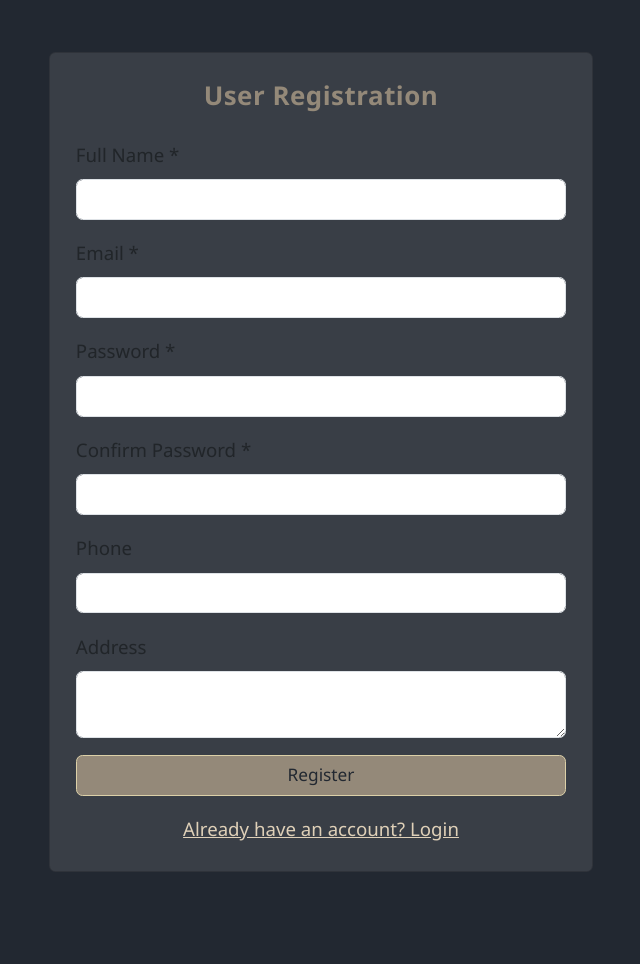
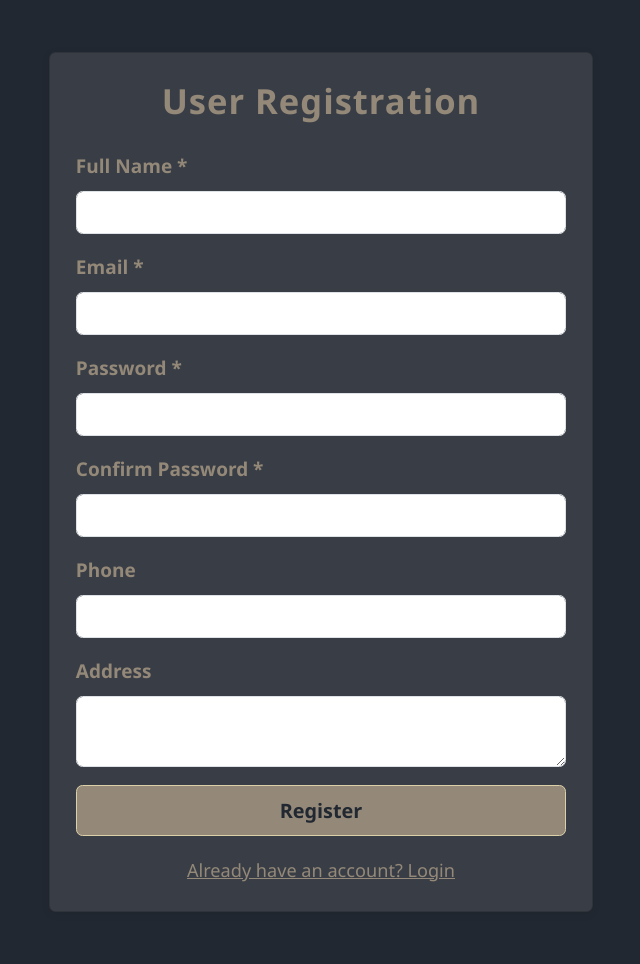
Before and after one commit to property360-2/karaoke-rental-system, a PHP site: page /user/register.php in a window 1280 px wide. Shown: the part 66-1030 px from the top of the page, without its empty margins (319-959 px from the left). Before the commit the page ends 938 px from the top, so only its background shows below. Run offline with PHP 8.4, Linux system fonts and the light colour scheme.

```diff
--- a/karaoke-rental/admin/dashboard.php
+++ b/karaoke-rental/admin/dashboard.php
@@ -29,7 +29,8 @@ $show_logout = true;
 $user_name = $_SESSION['name'];
 $nav_links = [
     ['url' => 'dashboard.php', 'text' => 'Dashboard', 'active' => basename(__FILE__) === 'dashboard.php'],
-    ['url' => 'manage_units.php', 'text' => 'Manage Units', 'active' => basename(__FILE__) === 'manage_units.php']
+    ['url' => 'manage_units.php', 'text' => 'Manage Units', 'active' => basename(__FILE__) === 'manage_units.php'],
+    ['url' => 'returned_units.php', 'text' => 'Returned Units', 'active' => basename(__FILE__) === 'returned_units.php']
 ];
 include '../includes/header.php';
 ?>
--- a/karaoke-rental/admin/manage_units.php
+++ b/karaoke-rental/admin/manage_units.php
@@ -19,7 +19,8 @@ $show_logout = true;
 $user_name = $_SESSION['name'];
 $nav_links = [
     ['url' => 'dashboard.php', 'text' => 'Dashboard', 'active' => basename(__FILE__) === 'dashboard.php'],
-    ['url' => 'manage_units.php', 'text' => 'Manage Units', 'active' => basename(__FILE__) === 'manage_units.php']
+    ['url' => 'manage_units.php', 'text' => 'Manage Units', 'active' => basename(__FILE__) === 'manage_units.php'],
+    ['url' => 'returned_units.php', 'text' => 'Returned Units', 'active' => basename(__FILE__) === 'returned_units.php']
 ];
 include '../includes/header.php';
 ?>
--- a/karaoke-rental/includes/theme-toggle.js
+++ b/karaoke-rental/includes/theme-toggle.js
@@ -15,6 +15,7 @@ document.addEventListener('DOMContentLoaded', function () {
     const themeToggle = document.getElementById('themeToggle');
     const preferred = getPreferredTheme();
     setTheme(preferred);
+    if (themeToggle) {
         themeToggle.checked = preferred === 'dark';
 
         themeToggle.addEventListener('change', function () {
@@ -29,4 +30,5 @@ document.addEventListener('DOMContentLoaded', function () {
                 themeToggle.checked = e.matches;
             }
         });
+    }
 });
--- a/karaoke-rental/user/register.php
+++ b/karaoke-rental/user/register.php
@@ -27,7 +27,7 @@ if ($_SERVER['REQUEST_METHOD'] === 'POST') {
             $stmt = $conn->prepare('INSERT INTO users (name, email, password, phone, address) VALUES (?, ?, ?, ?, ?)');
             $stmt->bind_param('sssss', $name, $email, $hash, $phone, $address);
             if ($stmt->execute()) {
-                $success = 'Registration successful! <a href="login.php">Login here</a>.';
+                $success = 'Registration successful! <a href="/karaoke-rental\login.php">Login here</a>.';
             } else {
                 $errors[] = 'Registration failed. Please try again.';
             }
@@ -44,44 +44,46 @@ include '../includes/header.php';
 <div class="container py-5">
     <div class="row justify-content-center">
         <div class="col-md-6">
-            <div class="card theme-navbar p-4">
-                <h2 class="mb-4 theme-title text-center">User Registration</h2>
+            <div class="card theme-navbar p-4" style="background: var(--dark-card, #fff); box-shadow: 0 2px 8px rgba(0,0,0,0.08);">
+                <h2 class="mb-4 theme-title text-center" style="font-size:2rem; font-weight:700; color:var(--accent,#222); letter-spacing:1px;">User Registration</h2>
                 <?php if ($errors): ?>
-                    <div class="alert alert-danger">
-                        <?php foreach ($errors as $e) echo $e.'<br>'; ?>
+                    <div class="alert alert-danger" style="font-size:1.1rem; color:#721c24; background:#f8d7da; border:1px solid #f5c6cb; border-radius:4px;">
+                        <?php foreach ($errors as $e) echo '<span style="display:block; margin-bottom:2px;">'.htmlspecialchars($e).'</span>'; ?>
                     </div>
                 <?php endif; ?>
                 <?php if ($success): ?>
-                    <div class="alert alert-success"><?php echo $success; ?></div>
+                    <div class="alert alert-success" style="font-size:1.1rem; color:#155724; background:#d4edda; border:1px solid #c3e6cb; border-radius:4px;">
+                        <?php echo $success; ?>
+                    </div>
                 <?php endif; ?>
                 <form method="post" novalidate>
                     <div class="mb-3">
-                        <label class="form-label">Full Name *</label>
-                        <input type="text" name="name" class="form-control" required value="<?php echo isset($name) ? htmlspecialchars($name) : '' ?>">
+                        <label class="form-label" style="font-size:1.1rem; font-weight:600; color:var(--accent,#222);">Full Name *</label>
+                        <input type="text" name="name" class="form-control" required style="font-size:1.08rem;" value="<?php echo isset($name) ? htmlspecialchars($name) : '' ?>">
                     </div>
                     <div class="mb-3">
-                        <label class="form-label">Email *</label>
-                        <input type="email" name="email" class="form-control" required value="<?php echo isset($email) ? htmlspecialchars($email) : '' ?>">
+                        <label class="form-label" style="font-size:1.1rem; font-weight:600; color:var(--accent,#222);">Email *</label>
+                        <input type="email" name="email" class="form-control" required style="font-size:1.08rem;" value="<?php echo isset($email) ? htmlspecialchars($email) : '' ?>">
                     </div>
                     <div class="mb-3">
-                        <label class="form-label">Password *</label>
-                        <input type="password" name="password" class="form-control" required>
+                        <label class="form-label" style="font-size:1.1rem; font-weight:600; color:var(--accent,#222);">Password *</label>
+                        <input type="password" name="password" class="form-control" required style="font-size:1.08rem;">
                     </div>
                     <div class="mb-3">
-                        <label class="form-label">Confirm Password *</label>
-                        <input type="password" name="confirm" class="form-control" required>
+                        <label class="form-label" style="font-size:1.1rem; font-weight:600; color:var(--accent,#222);">Confirm Password *</label>
+                        <input type="password" name="confirm" class="form-control" required style="font-size:1.08rem;">
                     </div>
                     <div class="mb-3">
-                        <label class="form-label">Phone</label>
-                        <input type="text" name="phone" class="form-control" value="<?php echo isset($phone) ? htmlspecialchars($phone) : '' ?>">
+                        <label class="form-label" style="font-size:1.1rem; font-weight:600; color:var(--accent,#222);">Phone</label>
+                        <input type="text" name="phone" class="form-control" style="font-size:1.08rem;" value="<?php echo isset($phone) ? htmlspecialchars($phone) : '' ?>">
                     </div>
                     <div class="mb-3">
-                        <label class="form-label">Address</label>
-                        <textarea name="address" class="form-control"><?php echo isset($address) ? htmlspecialchars($address) : '' ?></textarea>
+                        <label class="form-label" style="font-size:1.1rem; font-weight:600; color:var(--accent,#222);">Address</label>
+                        <textarea name="address" class="form-control" style="font-size:1.08rem; min-height:60px;"><?php echo isset($address) ? htmlspecialchars($address) : '' ?></textarea>
                     </div>
-                    <button type="submit" class="btn theme-btn w-100">Register</button>
+                    <button type="submit" class="btn theme-btn w-100" style="font-size:1.15rem; font-weight:600; padding:10px 0;">Register</button>
                     <div class="mt-3 text-center">
-                        <a href="login.php" class="theme-text">Already have an account? Login</a>
+                        <a href="login.php" class="theme-text" style="font-size:1.05rem; text-decoration:underline; color:var(--accent,#222);">Already have an account? Login</a>
                     </div>
                 </form>
             </div>
```
Also changed, not shown: karaoke-rental/admin/register.php (deleted, +0 -97 lines), karaoke-rental/admin/returned_units.php (added, +65 -0 lines), karaoke-rental/login.php (+10 -10 lines), karaoke-rental/user/pay.php (+5 -2 lines). Lines whose indentation alone changed are shown as unchanged.
